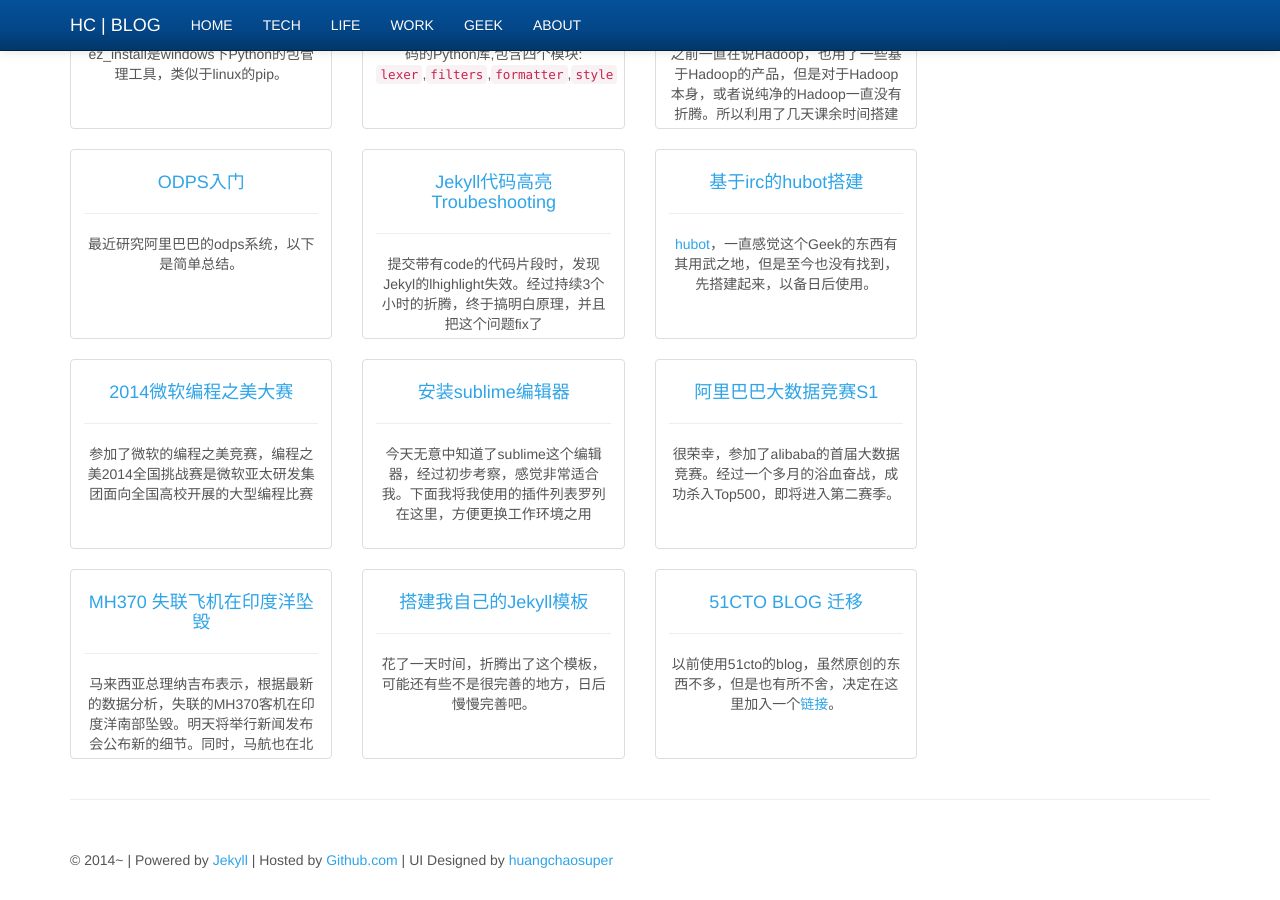
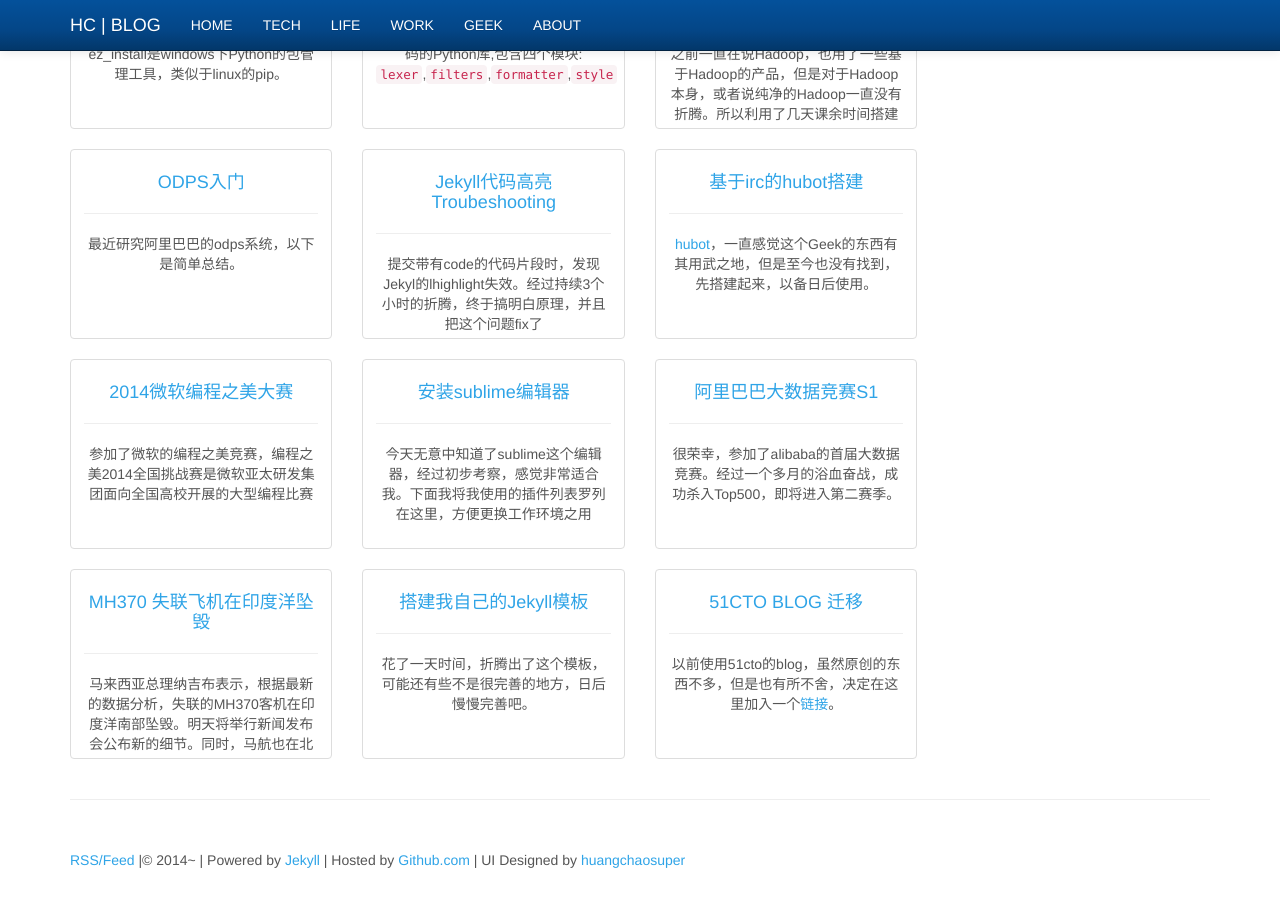
Before and after one commit to huangchaosuper/blog, a Jekyll site: the page built from index.html, in a window 1280 px wide and 900 px high, scrolled down 1581 px. Built offline with Jekyll 4.4.1, drawn with Linux system fonts in a browser that asks for light colours; Markdown is read by kramdown in place of the engine named in the settings.

Commit message:
add RSS/FEED

```diff
--- a/_layouts/default.html
+++ b/_layouts/default.html
@@ -73,7 +73,8 @@
 
 		<hr>
 		<footer>
-			<span>&copy; 2014~
+			<span><a href="{{site.url}}/feed">RSS/Feed</a>
+			 |&copy; 2014~
              | Powered by <a href="https://github.com/mojombo/jekyll">Jekyll</a>
              | Hosted by <a href="http://github.com">Github.com</a>
              | UI Designed by <a href="{{site.url}}">huangchaosuper</a>
```
